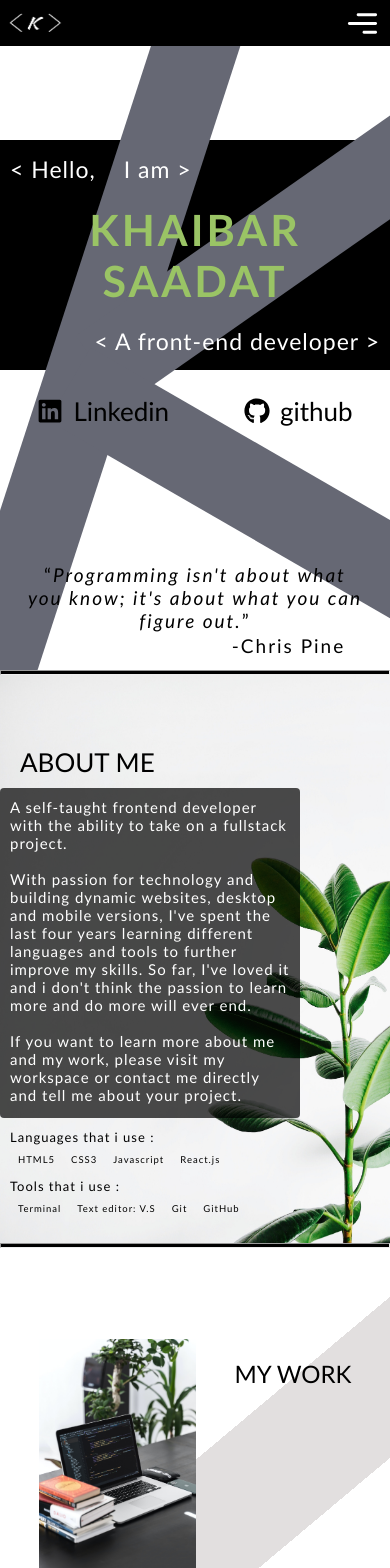
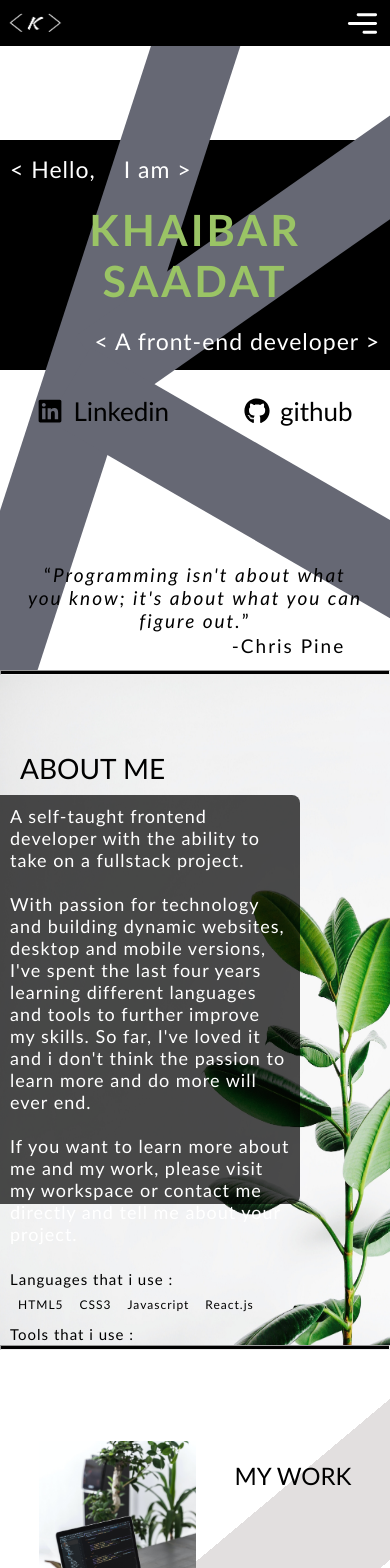
Before and after one commit to khybe/my-portfolio-1.0, a React (Create React App) app: page / in a window 390 px wide. Shown: the top 1568 px of the page. Built offline with nearby package versions, Linux system fonts and the light colour scheme; the HTML template or start-up script is replaced by a standard one.

Commit message:
Mobile media query styles of about-me section (styles for different mobile sizes in portrait and landscape mode)

```diff
--- a/src/components/about-me/AboutMe.css
+++ b/src/components/about-me/AboutMe.css
@@ -1,4 +1,4 @@
-/* ----Mobile-First---- */
+/* ----Mobile-First-Portrait-Mode-- */
 /* Starting from the smallest, iphone 5/SE size: 320x568*/
 #about-me {
   position: relative;
@@ -6,7 +6,7 @@
   height: 100vh;
   min-width: 320px;
   min-height: 568px;
-  max-height: 568px;
+  max-height: 670px;
   overflow: hidden;
   padding-top: 8%;
 }
@@ -21,14 +21,16 @@
 
 .contents-ctr {
   width: 89%;
+  height: 80%;
   max-width: 300px;
   position: relative;
+  top: 0%;
 }
 
 .bio-bg,
 .bio {
   width: 100%;
-  min-height: 75.5%;
+  min-height: 75%;
   padding: 1rem;
   position: absolute;
   top: 0;
@@ -37,15 +39,16 @@
 
 .bio-bg {
   background-color: rgba(0, 0, 0, 0.7);
-  border-radius: 4px;
-  z-index: -1;
+  border-top-right-radius: 8px;
+  border-bottom-right-radius: 8px;
+  z-index: 2;
 }
 
 .bio {
   color: #fff;
-  font-size: 1.5rem;
+  font-size: 1.46rem;
   letter-spacing: 0.1rem;
-  z-index: 2;
+  z-index: 3;
 }
 
 .bio .languages,
@@ -82,3 +85,260 @@
 #about-me .horiz-bg {
   display: none;
 }
+
+/*---Mobile-Media-Querie-Rules--- */
+/* For screen (width: 360px and more, height: 640px (in mind)*/
+@media screen and (min-width: 358px) {
+  #about-me .title {
+    font-size: 2.8rem;
+  }
+
+  .bio-bg,
+  .bio {
+    min-height: 77.5%;
+  }
+
+  .bio {
+    font-size: 1.7rem;
+  }
+
+  .languages h4,
+  .tools h4 {
+    font-size: 1.4rem;
+  }
+
+  .languages span,
+  .tools span {
+    font-size: 1.1rem;
+  }
+}
+
+/* For screen (width: 360px and more, height: 760px*/
+@media screen and (min-width: 358px) and (min-height: 758px) {
+  #about-me .title {
+    margin-top: 5.5rem;
+  }
+}
+
+/* For screen (width: 360px and more, height: 780px*/
+/* @media screen and (min-width: 358px) and (min-height: 778px) {
+} */
+
+/* For screen (width: 375px and more, height: 667px (in mind)*/
+@media screen and (min-width: 374px) {
+  .bio-bg,
+  .bio {
+    min-height: 80%;
+  }
+
+  .bio {
+    font-size: 1.8rem;
+  }
+
+  .languages h4,
+  .tools h4 {
+    font-size: 1.5rem;
+  }
+
+  .languages span,
+  .tools span {
+    font-size: 1.2rem;
+  }
+}
+
+/* For screen (width: 375px and more, height: 812px*/
+@media screen and (min-width: 374px) and (min-height: 810px) {
+  #about-me .title {
+    margin-top: 4.5rem;
+  }
+}
+
+/* For screen (width: 414px and more, height: 736px (in mind)*/
+@media screen and (min-width: 412px) {
+  .languages,
+  .tools {
+    margin-left: 2rem;
+  }
+}
+
+/* For screen (width: 414px and more, height: 896px*/
+@media screen and (min-width: 412px) and (min-height: 894px) {
+  .contents-ctr {
+    max-width: 350px;
+  }
+
+  .bio-bg,
+  .bio {
+    min-height: 76.5%;
+  }
+}
+
+/* ----Mobile-Landscape---- */
+/* Styles for mobiles in landscape mode that has min-height of 300px*/
+@media screen and (min-height: 300px) and (min-width: 568px) and (orientation: landscape) {
+  #about-me {
+    min-height: 582px;
+  }
+
+  #about-me .title {
+    margin-bottom: 2rem;
+    margin-left: 4rem;
+  }
+
+  .contents-ctr {
+    max-width: 480px;
+  }
+
+  .bio-bg,
+  .bio {
+    min-height: 71%;
+  }
+
+  .bio .languages,
+  .bio .tools {
+    margin-left: 4rem;
+  }
+
+  .bio .tools {
+    margin-top: 1.6rem;
+  }
+
+  .languages h4,
+  .tools h4 {
+    font-size: 1.6rem;
+  }
+
+  .languages span,
+  .tools span {
+    margin: 0 1rem;
+    font-size: 1.3rem;
+  }
+}
+
+/* Styles for mobiles in landscape mode that has min-height of 360px*/
+@media screen and (min-height: 360px) and (min-width: 640px) and (orientation: landscape) {
+  #about-me {
+    min-height: 590px;
+  }
+}
+
+/* Styles for mobiles in landscape mode that has min-height of 360px*/
+@media screen and (min-height: 360px) and (min-width: 760px) and (orientation: landscape) {
+  #about-me .title {
+    margin-top: 2rem;
+    margin-left: 2rem;
+  }
+
+  .contents-ctr {
+    margin-left: 4vw;
+  }
+
+  .bio-bg,
+  .bio {
+    min-height: 71%;
+  }
+
+  .bio-bg {
+    background-color: rgb(190, 202, 164);
+    border-radius: 8px;
+    z-index: 1;
+  }
+
+  .bio {
+    color: #000;
+  }
+
+  #about-me .vert-bg {
+    display: none;
+  }
+
+  #about-me .horiz-bg {
+    display: block;
+    width: 50%;
+    position: absolute;
+    top: 0;
+    right: 0;
+    z-index: 2;
+  }
+}
+
+/* Styles for mobiles in landscape mode that has min-height of 375px*/
+@media screen and (min-height: 375px) and (min-width: 667px) and (orientation: landscape) {
+  #about-me .title {
+    margin-top: 2rem;
+    margin-left: 2rem;
+  }
+
+  .bio .languages,
+  .bio .tools {
+    margin-left: 6rem;
+    margin-top: 2.5rem;
+  }
+}
+
+/* Styles for mobiles in landscape mode that has min-height of 375px*/
+/* @media screen and (min-height: 375px) and (min-width: 812px) and (orientation: landscape) {
+} */
+
+/* Styles for mobiles in landscape mode that has min-height of 414px*/
+@media screen and (min-height: 414px) and (min-width: 736px) and (orientation: landscape) {
+  #about-me .title {
+    margin-top: 2rem;
+    margin-left: 2rem;
+  }
+
+  .contents-ctr {
+    margin-left: 4vw;
+  }
+
+  .bio-bg,
+  .bio {
+    min-height: 71%;
+  }
+
+  .bio-bg {
+    background-color: rgb(190, 202, 164);
+    border-radius: 8px;
+    z-index: 1;
+  }
+
+  .bio {
+    color: #000;
+  }
+
+  .bio .languages,
+  .bio .tools {
+    margin-left: 4rem;
+  }
+
+  #about-me .vert-bg {
+    display: none;
+  }
+
+  #about-me .horiz-bg {
+    display: block;
+    width: 50%;
+    position: absolute;
+    top: 0;
+    right: 0;
+    z-index: 2;
+  }
+}
+
+/* Styles for mobiles in landscape mode that has min-height of 414px*/
+@media screen and (min-height: 414px) and (min-width: 896px) and (orientation: landscape) {
+  #about-me .title {
+    margin-top: 1rem;
+    margin-left: 4rem;
+  }
+
+  .contents-ctr {
+    margin-left: 10vw;
+  }
+
+  .bio-bg,
+  .bio {
+    min-height: 75%;
+    padding: 1.5rem 2rem;
+  }
+}
--- a/src/components/about-me/AboutMe.js
+++ b/src/components/about-me/AboutMe.js
@@ -9,6 +9,7 @@ const AboutMe = (props) => {
     <section id="about-me">
       <h2 className="title">ABOUT ME</h2>
       <div className="contents-ctr">
+        <div className="bio-bg" />
         <div className="bio">
           <p>
             A self-taught frontend developer with the ability to take on a
@@ -43,7 +44,6 @@ const AboutMe = (props) => {
               <span>GitHub</span>
             </p>
           </div>
-          <div className="bio-bg" />
         </div>
       </div>
       <img
```
Also changed, not shown: src/components/home/Home.css (+2 -17 lines).
